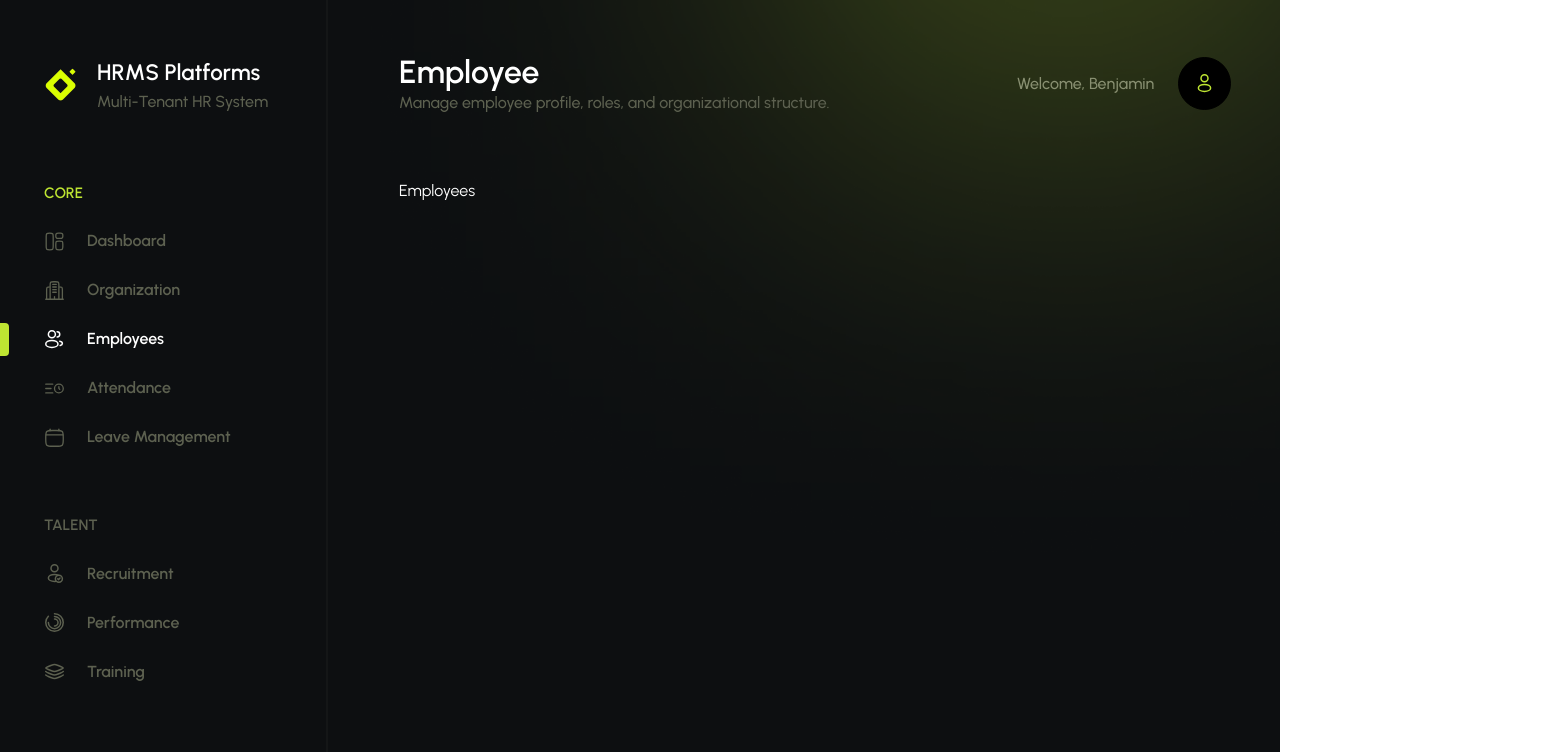
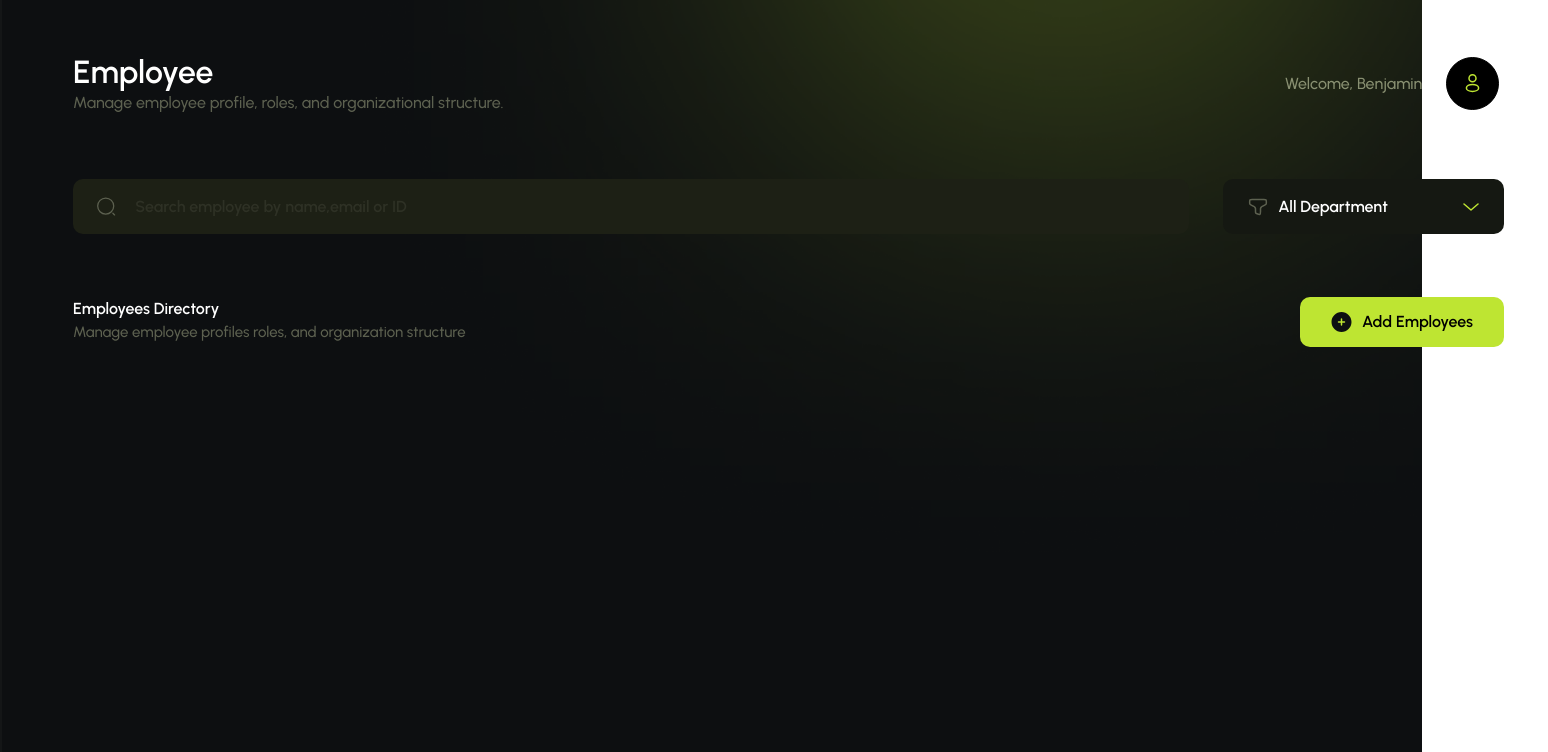
Before and after one commit to Benjamin-Endale/HRMS, a React (Vite) app: page /employees in a window 1280 px wide. Shown: the top 752 px of the page, 1548 px wide, since content can reach past the window. Built offline with nearby package versions, Linux system fonts and the light colour scheme.

Commit message:
EmployeeStarter

```diff
--- a/package.json
+++ b/package.json
@@ -14,7 +14,7 @@
     "@tailwindcss/vite": "^4.1.11",
     "react": "^19.1.0",
     "react-dom": "^19.1.0",
-    "react-router-dom": "^7.6.3",
+    "react-router-dom": "^7.8.0",
     "tailwindcss": "^4.1.11",
     "zod": "^4.0.5"
   },
@@ -28,6 +28,6 @@
     "eslint-plugin-react-refresh": "^0.4.20",
     "globals": "^16.3.0",
     "tailwind-scrollbar": "^4.0.2",
-    "vite": "^7.0.4"
+    "vite": "^7.1.1"
   }
 }
--- a/src/index.css
+++ b/src/index.css
@@ -12,6 +12,7 @@
   --color-limegray:#5D6150;
   --color-blackish:#1B1F0E;
   --color-accountColor:#899072;
+  --color-input: #3F4236;
 }
 @layer components{
   .iconheader {
@@ -53,6 +54,9 @@
   .textLimegray{
     @apply text-[0.9375rem] text-limegray font-medium
   }
+  .textWhite{
+    @apply text-white text-xl font-semibold
+  }
 }
 
 .customBorder{
@@ -87,3 +91,12 @@
 .scrollBarDash::-webkit-scrollbar-thumb {
   background-color: #BEE532;
 }
+
+.organizationCard{
+  @apply  border border-graysh/30 flex flex-col justify-center pl-[2rem] w-[21.0625rem] h-[13.8125rem] rounded-[1.375rem] cursor-pointer
+
+}
+
+.organizationCard1{
+  @apply border border-graysh/30 flex flex-col justify-center w-[21.0625rem] h-[13.8125rem] rounded-[1.375rem] cursor-pointer
+}
--- a/src/pages/AsideLinks/Core/Employees.jsx
+++ b/src/pages/AsideLinks/Core/Employees.jsx
@@ -1,8 +1,49 @@
 import React from 'react'
+import {useNavigate} from 'react-router-dom'
+const Employees = () => {
 
-const Employees = () => {
+const navigate = useNavigate();
+
   return (
-    <div className='text-white'>Employees</div>
+    <div className='font-semibold flex flex-col gap-[3.9375rem]'>
+      {/* headerSearcharea */}
+      <div className='flex items-center gap-[2.125rem]'>
+          <div className='w-[71.9375rem] h-[3.4375rem]  flex items-center gap-[1.1875rem] bg-[#1D2015] rounded-[0.625rem] pl-[1.4375rem] '>
+            <svg width="21" height="21" viewBox="0 0 21 21" fill="none" xmlns="http://www.w3.org/2000/svg">
+<path d="M10.0625 18.375C14.6534 18.375 18.375 14.6534 18.375 10.0625C18.375 5.47163 14.6534 1.75 10.0625 1.75C5.47163 1.75 1.75 5.47163 1.75 10.0625C1.75 14.6534 5.47163 18.375 10.0625 18.375Z" stroke="#5D6150" stroke-width="1.3125"/>
+<path d="M17.5 17.5L19.25 19.25" stroke="#5D6150" stroke-width="1.3125" stroke-linecap="round"/>
+            </svg>
+            <input type="text" placeholder="Search employee by name,email or ID" className='text-input  w-full h-full outline-0' name="" id="" />
+          </div>
+          <div className='w-[18.125rem] h-[3.4375rem]  flex items-center justify-center rounded-[0.625rem] bg-[#151812] gap-[4.6875rem]'>
+            <div className='flex items-center gap-[0.625rem]'>
+              <svg width="20" height="18" viewBox="0 0 20 18" fill="none" xmlns="http://www.w3.org/2000/svg">
+  <path d="M15.8334 1.5H4.16675C2.98824 1.5 2.39898 1.5 2.03286 1.8435C1.66675 2.187 1.66675 2.73985 1.66675 3.84555V4.4204C1.66675 5.28527 1.66675 5.7177 1.88308 6.07618C2.09941 6.43467 2.49464 6.65715 3.2851 7.10213L5.71261 8.46867C6.24296 8.76717 6.50814 8.9165 6.69801 9.08133C7.09341 9.42458 7.33681 9.82792 7.44711 10.3227C7.50008 10.5602 7.50008 10.8382 7.50008 11.3941V13.6187C7.50008 14.3767 7.50008 14.7556 7.71001 15.0511C7.91996 15.3465 8.29281 15.4922 9.03858 15.7838C10.6041 16.3958 11.3868 16.7018 11.9435 16.3537C12.5001 16.0055 12.5001 15.2099 12.5001 13.6187V11.3941C12.5001 10.8382 12.5001 10.5602 12.5531 10.3227C12.6633 9.82792 12.9067 9.42458 13.3022 9.08133C13.492 8.9165 13.7572 8.76717 14.2876 8.46867L16.7151 7.10213C17.5055 6.65715 17.9007 6.43467 18.1171 6.07618C18.3334 5.7177 18.3334 5.28527 18.3334 4.4204V3.84555C18.3334 2.73985 18.3334 2.187 17.9673 1.8435C17.6012 1.5 17.0119 1.5 15.8334 1.5Z" stroke="#5D6150" stroke-width="1.5"/>
+              </svg>
+              <span className='text-white'>All Department</span>
+            </div>
+            <svg width="16" height="8" viewBox="0 0 16 8" fill="none" xmlns="http://www.w3.org/2000/svg">
+<path d="M15 1L8 7L1 1" stroke="#BEE532" stroke-width="1.5" stroke-linecap="round" stroke-linejoin="round"/>
+            </svg>
+          </div>
+      </div>
+
+      {/* headerSection2 */}
+      <div className='between'>
+        <div>
+          <h1 className='text-white'>Employees Directory</h1>
+          <h4 className='textLimegray'>Manage employee profiles roles, and organization structure</h4>
+        </div>
+        <button type="button" className='cursor-pointer ' onClick={()=>navigate('/organization')}>
+          <div className='center-center w-[12.75rem] h-[3.125rem] rounded-[0.625rem] gap-[0.625rem] bg-lemongreen'>
+            <svg width="21" height="20" viewBox="0 0 21 20" fill="none" xmlns="http://www.w3.org/2000/svg">
+  <path fill-rule="evenodd" clip-rule="evenodd" d="M10.5 20C16.0228 20 20.5 15.5228 20.5 10C20.5 4.47715 16.0228 0 10.5 0C4.97715 0 0.5 4.47715 0.5 10C0.5 15.5228 4.97715 20 10.5 20ZM11.25 7C11.25 6.58579 10.9142 6.25 10.5 6.25C10.0858 6.25 9.75 6.58579 9.75 7V9.25H7.5C7.08579 9.25 6.75 9.5858 6.75 10C6.75 10.4142 7.08579 10.75 7.5 10.75H9.75V13C9.75 13.4142 10.0858 13.75 10.5 13.75C10.9142 13.75 11.25 13.4142 11.25 13V10.75H13.5C13.9142 10.75 14.25 10.4142 14.25 10C14.25 9.5858 13.9142 9.25 13.5 9.25H11.25V7Z" fill="#0D0F11"/>
+            </svg>
+            <span className='text-black'>Add Employees</span>
+          </div>
+        </button>
+      </div>
+    </div>
   )
 }
 
```
Also changed, not shown: 1 other file (tests, documents, lock files or other folders).
